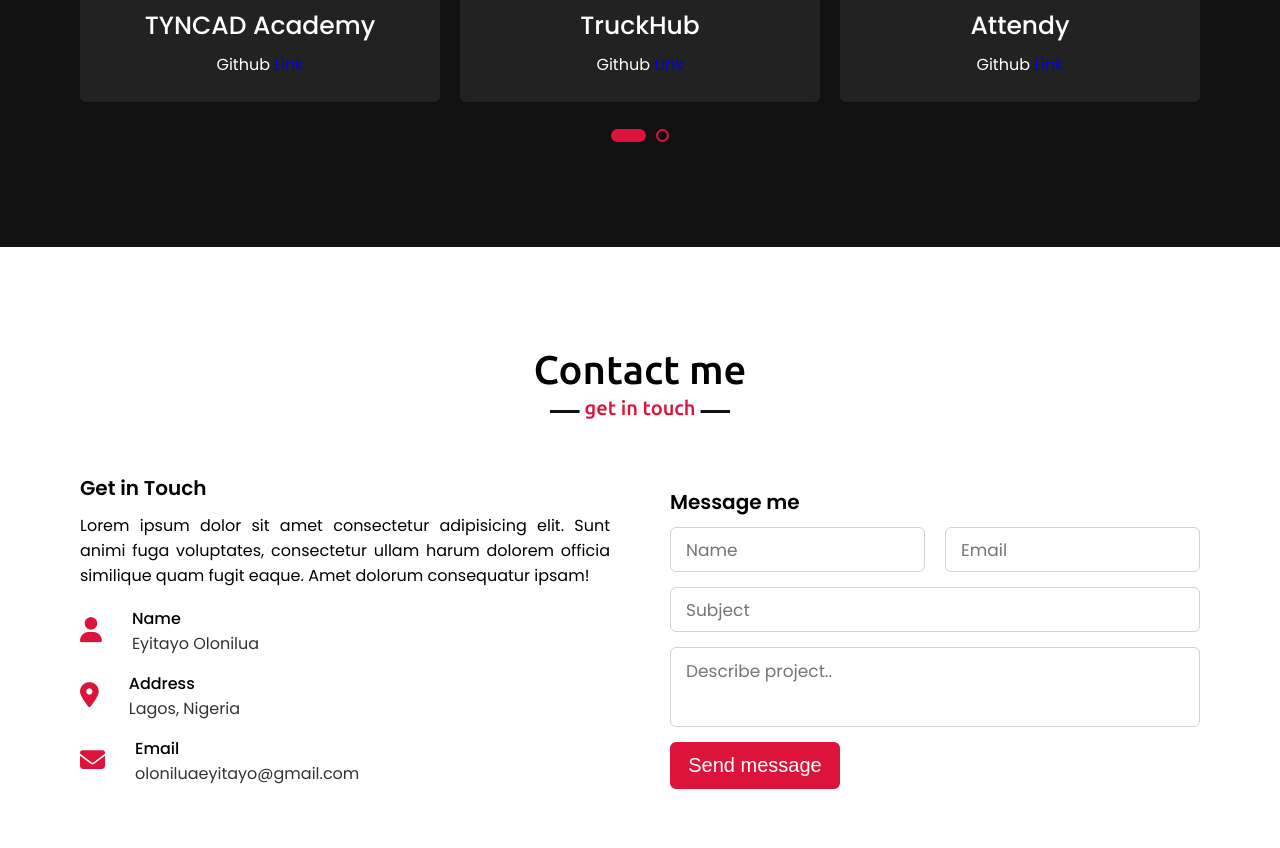
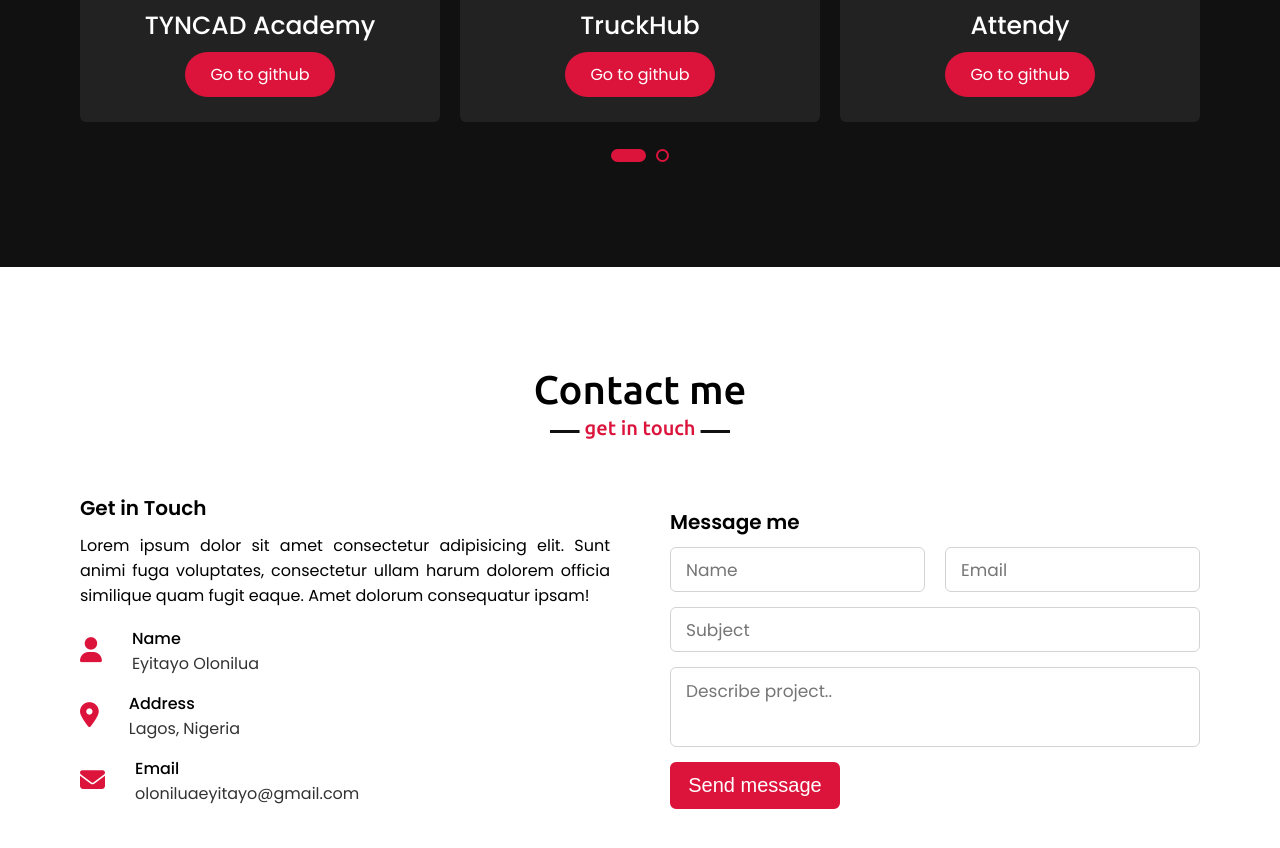
Before and after one commit to olanipekun01/portfolio, a plain HTML site: page index.html in a window 1280 px wide. Shown: the part 3195-4043 px from the top of the page. Drawn offline with nearby package versions, Linux system fonts and the light colour scheme.

Commit message:
upated work links

```diff
--- a/index.html
+++ b/index.html
@@ -159,28 +159,28 @@
                         <div class="box">
                             <img src="./img/project/tyncad_academy.jpeg" alt="">
                             <div class="text">TYNCAD Academy</div>
-                            <p>Github <a href="https://github.com/olanipekun01/">Link</a></p>
+                            <a href="https://github.com/olanipekun01/tyncad_academy_website">Go to github</a>
                         </div>
                     </div>
                     <div class="card">
                         <div class="box">
                             <img src="./img/project/truckhub.jpeg" alt="">
                             <div class="text">TruckHub</div>
-                            <p>Github <a href="https://github.com/olanipekun01/">Link</a></p>
+                            <a href="https://github.com/olanipekun01/truckhub">Go to github</a>
                         </div>
                     </div>
                     <div class="card">
                         <div class="box">
                             <img src="./img/project/attendy.jpeg" alt="">
                             <div class="text">Attendy</div>
-                            <p>Github <a href="https://github.com/olanipekun01/attendy1.0">Link</a></p>
+                            <a href="https://github.com/olanipekun01/attendy_react_app">Go to github</a>
                         </div>
                     </div>
                     <div class="card">
                         <div class="box">
                             <img src="./img/project/ScreenShot_20221229053625.jpeg" alt="">
                             <div class="text">PetStore</div>
-                            <p>Github <a href="https://github.com/olanipekun01/petstore_frontend">Link</a></p>
+                            <a href="https://github.com/olanipekun01/petstore_react_app">Go to github</a>
                         </div>
                     </div>
                     <!-- <div class="card">
--- a/style/style.css
+++ b/style/style.css
@@ -387,6 +387,23 @@ section .title::after{
 .teams .carousel .card:hover img{
     border-color: #fff;
 }
+
+.teams .carousel .card a{
+    width: 150px;
+    padding-top: 10px;
+    padding-bottom: 10px;
+    background-color: crimson;
+    color: #fff;
+    border: none;
+    border-radius: 40px;
+}
+
+.teams .carousel .card a:hover {
+    color: crimson;
+    background-color: #fff;
+}
+
+
 .owl-dots{
     text-align: center;
     margin-top: 20px;
```
